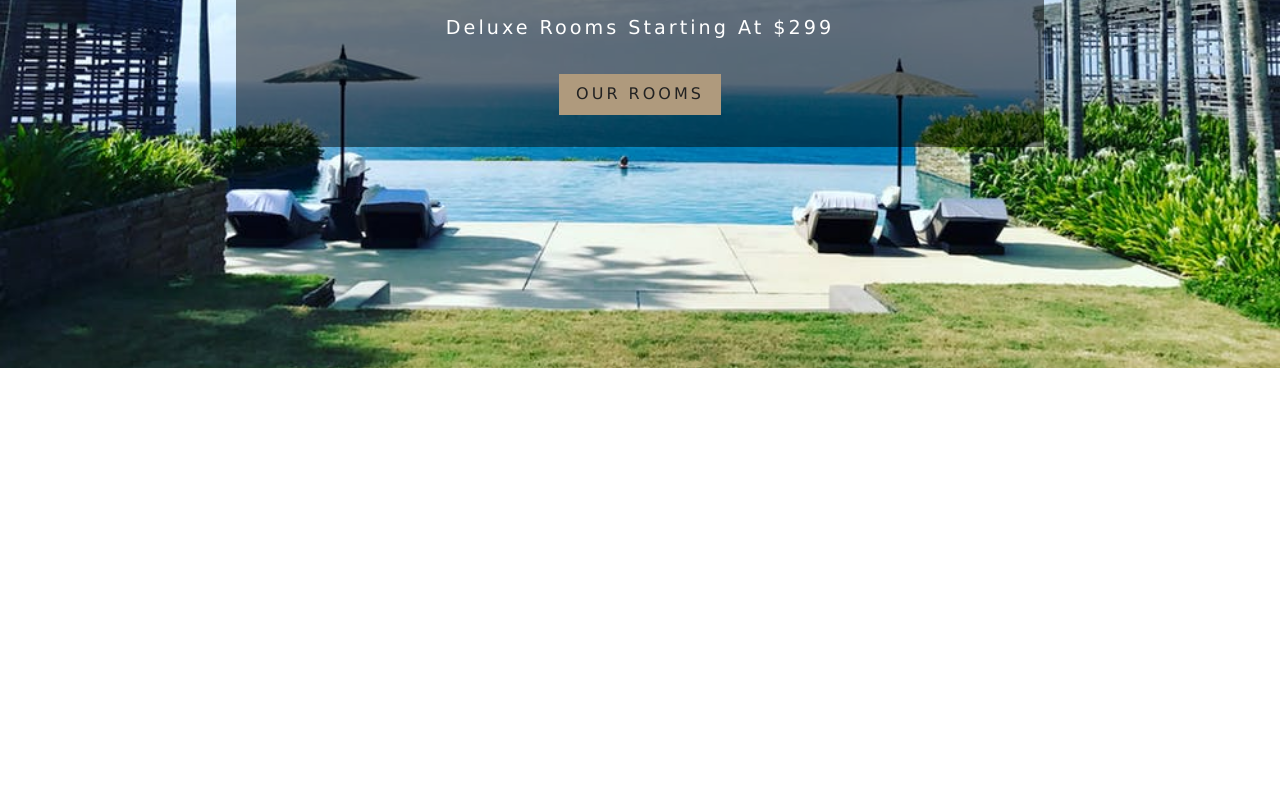
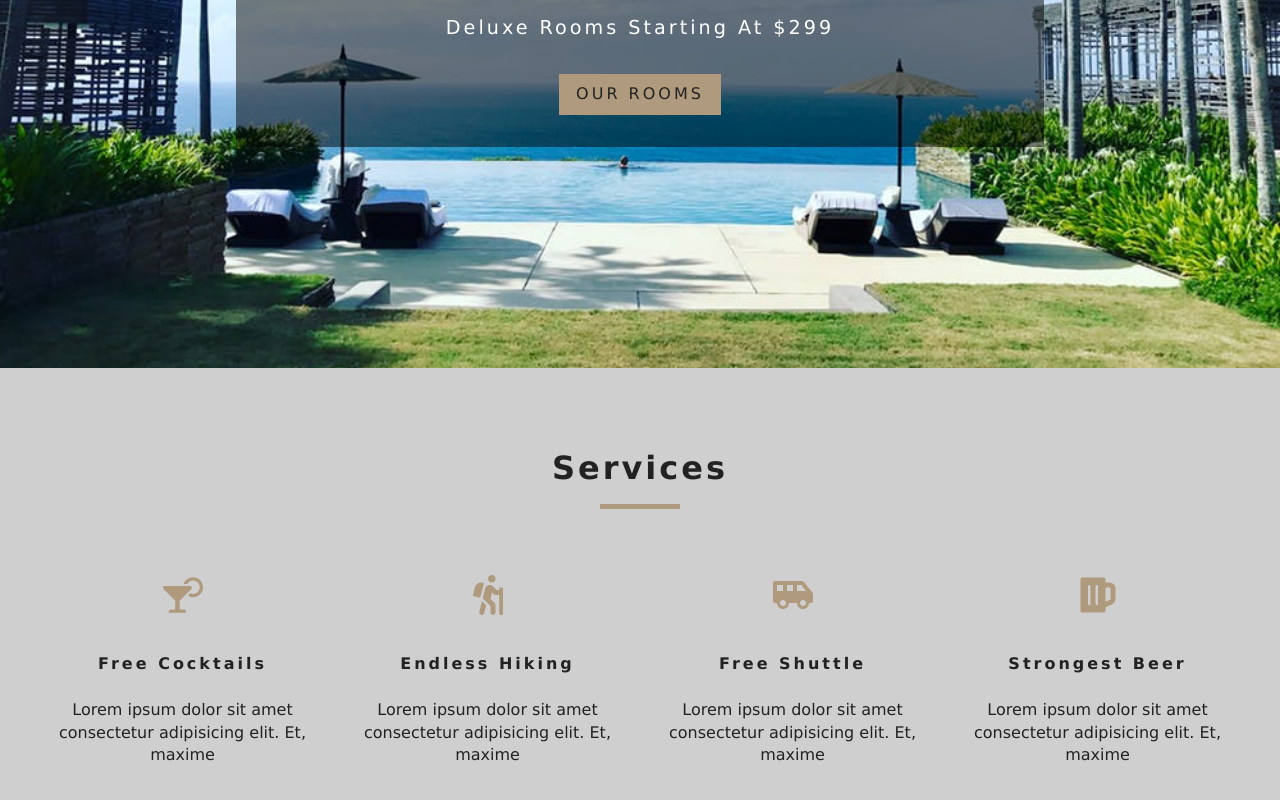
Before and after one commit to Esken1985/beach-resort-react, a React (Create React App) app: page / in a window 1280 px wide. Shown: the part 432-1232 px from the top of the page. Before the commit the page ends 800 px from the top, so only its background shows below. Built offline with nearby package versions, Linux system fonts and the light colour scheme.

Commit message:
adding the Services Section

```diff
--- a/src/App.css
+++ b/src/App.css
@@ -252,6 +252,7 @@
 }
 .services h6 {
   letter-spacing: var(--mainSpacing);
+  text-transform: capitalize;
 }
 .services p {
   width: 80%;
--- /dev/null
+++ b/src/components/Services.js
@@ -0,0 +1,50 @@
+import React, { useState } from "react";
+import Title from "./Title";
+import { FaCocktail, FaHiking, FaShuttleVan, FaBeer } from "react-icons/fa";
+
+const Services = () => {
+  const [blocks, setBlock] = useState([
+    {
+      icon: <FaCocktail />,
+      title: "Free Cocktails",
+      info:
+        "Lorem ipsum dolor sit amet consectetur adipisicing elit. Et, maxime",
+    },
+    {
+      icon: <FaHiking />,
+      title: "Endless Hiking",
+      info:
+        "Lorem ipsum dolor sit amet consectetur adipisicing elit. Et, maxime",
+    },
+    {
+      icon: <FaShuttleVan />,
+      title: "Free Shuttle",
+      info:
+        "Lorem ipsum dolor sit amet consectetur adipisicing elit. Et, maxime",
+    },
+    {
+      icon: <FaBeer />,
+      title: "Strongest Beer",
+      info:
+        "Lorem ipsum dolor sit amet consectetur adipisicing elit. Et, maxime",
+    },
+  ]);
+  return (
+    <section className="services">
+      <Title title="services" />
+      <div className="services-center">
+        {blocks.map((item, index) => {
+          return (
+            <article key={index} className="service">
+              <span>{item.icon}</span>
+              <h6>{item.title}</h6>
+              <p>{item.info}</p>
+            </article>
+          );
+        })}
+      </div>
+    </section>
+  );
+};
+
+export default Services;
--- /dev/null
+++ b/src/components/Title.js
@@ -0,0 +1,12 @@
+import React from 'react'
+
+const Title = ({title}) => {
+    return (
+        <div className="section-title">
+            <h4>{title}</h4>
+            <div/>
+        </div>
+    )
+}
+
+export default Title
--- a/src/pages/Home.js
+++ b/src/pages/Home.js
@@ -1,18 +1,22 @@
-import React from 'react'
-import { Link } from 'react-router-dom'
-import Banner from '../components/Banner'
-import Hero from '../components/Hero'
+import React from "react";
+import { Link } from "react-router-dom";
+import Banner from "../components/Banner";
+import Hero from "../components/Hero";
+import Services from "../components/Services";
 
 const Home = () => {
   return (
+    <>
       <Hero>
         <Banner title="Luxurios Rooms" subtitle="Deluxe rooms starting at $299">
-                <Link to="/rooms" className="btn-primary" >
+          <Link to="/rooms" className="btn-primary">
             Our rooms
           </Link>
         </Banner>
       </Hero>
-    )
-}
+      <Services />
+    </>
+  );
+};
 
-export default Home
+export default Home;
```
Also changed, not shown: 1 other file (tests, documents, lock files or other folders). Lines whose indentation alone changed are shown as unchanged.
